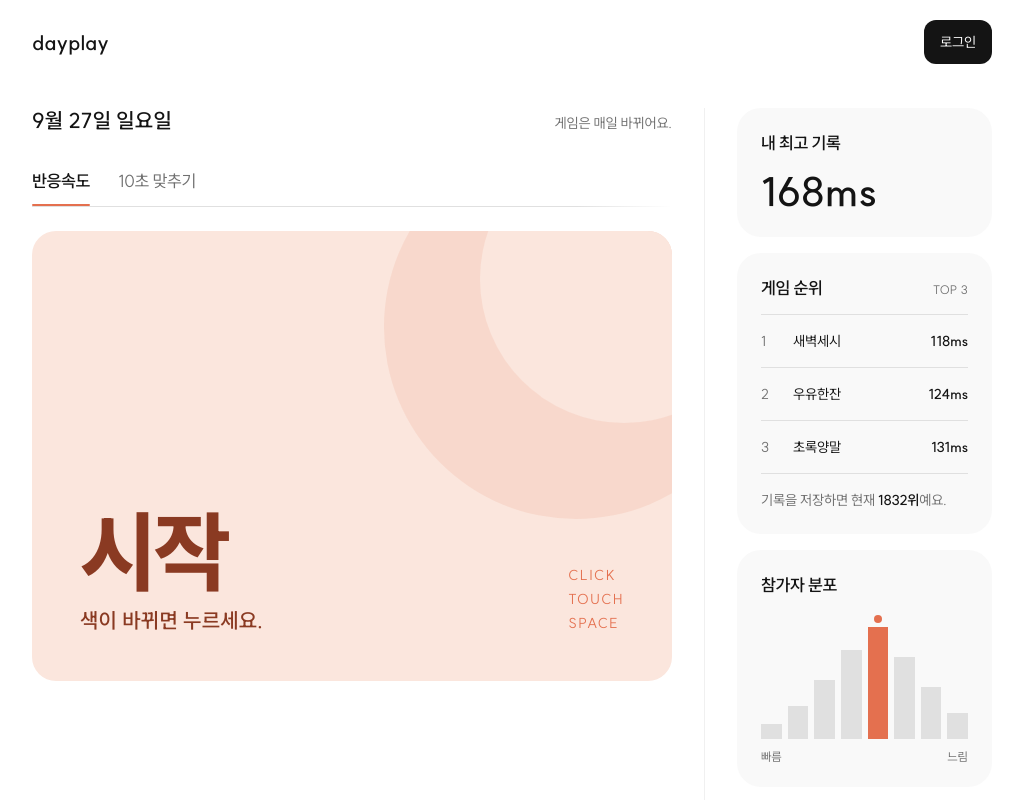
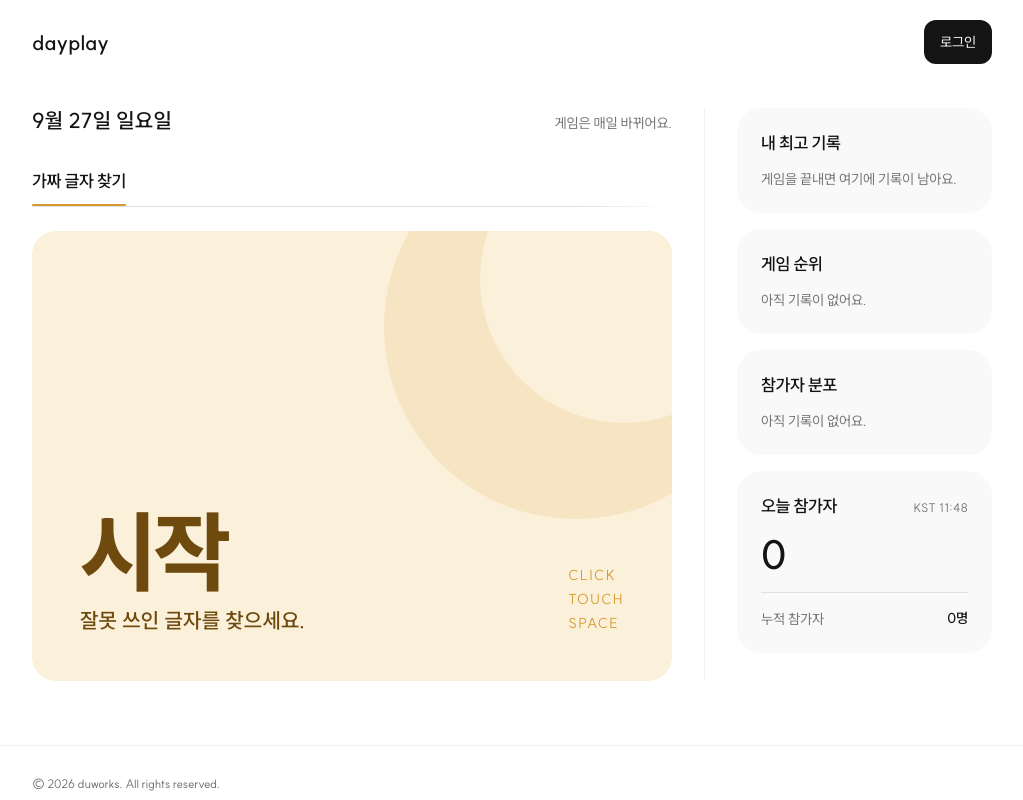
Before and after one commit to somedding6363/dayplay, a Next.js app: page / in a window 1280 px wide. Shown: the top 800 px of the page, without its empty margins (128-1151 px from the left). Built offline with nearby package versions, Linux system fonts and the light colour scheme.

Commit message:
feat(home): 일정으로 오늘의 게임 표시

```diff
--- /dev/null
+++ b/src/app/mock-game-meta.ts
@@ -0,0 +1,51 @@
+import type { GameColor } from "@/widgets/daily-game";
+
+interface MockGameMeta {
+  name: string;
+  instruction: string;
+  color: GameColor;
+}
+
+// 게임 정의(features/games)가 생기기 전까지 이름, 안내, 색을 대신한다. 새 게임의 안내와 색은 임시 값이다.
+export const mockGameMeta: Record<string, MockGameMeta> = {
+  "reaction-time": {
+    name: "반응속도",
+    instruction: "색이 바뀌면 누르세요.",
+    color: { color: "#E4704F", soft: "#FBE6DD", mid: "#F3C3B1", ink: "#8A3A22" },
+  },
+  "ten-seconds": {
+    name: "10초 맞추기",
+    instruction: "정확히 10초에 멈추세요.",
+    color: { color: "#4F7FD6", soft: "#E3ECFB", mid: "#B9CDF1", ink: "#22467A" },
+  },
+  "odd-color": {
+    name: "다른 색상 찾기",
+    instruction: "색이 다른 칸을 찾으세요.",
+    color: { color: "#8B6BD6", soft: "#ECE6FA", mid: "#CDBEF0", ink: "#45307A" },
+  },
+  "typing-sprint": {
+    name: "타이핑 스프린트",
+    instruction: "문장을 빠르고 정확하게 입력하세요.",
+    color: { color: "#2E9C94", soft: "#DDF2F0", mid: "#A6DAD5", ink: "#17544F" },
+  },
+  "fake-letter": {
+    name: "가짜 글자 찾기",
+    instruction: "잘못 쓰인 글자를 찾으세요.",
+    color: { color: "#D69A2E", soft: "#FBF0DA", mid: "#F0D39D", ink: "#6E4A0E" },
+  },
+  "stair-climb": {
+    name: "계단 오르기",
+    instruction: "방향을 바꿔 가며 계단을 오르세요.",
+    color: { color: "#3F9A6B", soft: "#DDF1E6", mid: "#A9D8BE", ink: "#1E5A3E" },
+  },
+  "coin-flip": {
+    name: "동전 앞뒤 맞추기",
+    instruction: "앞면일지 뒷면일지 고르세요.",
+    color: { color: "#D4537E", soft: "#FBE6EE", mid: "#F2BED1", ink: "#7A2444" },
+  },
+  racing: {
+    name: "레이싱",
+    instruction: "장애물을 피해 끝까지 달리세요.",
+    color: { color: "#D9483B", soft: "#FBE3E0", mid: "#F2B8B1", ink: "#7E2219" },
+  },
+};
--- a/src/app/mock-game-stats.ts
+++ b/src/app/mock-game-stats.ts
@@ -1,4 +1,6 @@
 import type { RankingEntry } from "@/widgets/game-stats";
+
+// 기록 저장과 집계가 생기기 전까지 화면 틀을 잡기 위한 mock 데이터다.
 
 interface MockGameStats {
   myBest?: string;
@@ -10,7 +12,13 @@ interface MockGameStats {
   participants: { count: number; totalCount: number; updatedAt: string };
 }
 
-// 기록 저장과 집계가 생기기 전까지 화면 틀을 잡기 위한 mock 데이터다.
+export const emptyGameStats: MockGameStats = {
+  ranking: [],
+  buckets: [],
+  rangeLabels: ["", ""],
+  participants: { count: 0, totalCount: 0, updatedAt: "11:48" },
+};
+
 export const mockGameStats: Record<string, MockGameStats> = {
   "reaction-time": {
     myBest: "168ms",
--- a/src/app/mock-today-games.ts
+++ /dev/null
@@ -1,21 +0,0 @@
-import type { TodayGame } from "@/widgets/daily-game";
-
-// 일정 로직이 생기기 전까지 화면 틀을 잡기 위한 mock 데이터다.
-export const mockTodayGames: TodayGame[] = [
-  {
-    gameId: "reaction-time",
-    kind: "week",
-    round: 12,
-    name: "반응속도",
-    instruction: "색이 바뀌면 누르세요.",
-    color: { color: "#E4704F", soft: "#FBE6DD", mid: "#F3C3B1", ink: "#8A3A22" },
-  },
-  {
-    gameId: "ten-seconds",
-    kind: "cycle",
-    round: 3,
-    name: "10초 맞추기",
-    instruction: "정확히 10초에 멈추세요.",
-    color: { color: "#4F7FD6", soft: "#E3ECFB", mid: "#B9CDF1", ink: "#22467A" },
-  },
-];
--- a/src/app/page.tsx
+++ b/src/app/page.tsx
@@ -1,21 +1,33 @@
 import { connection } from "next/server";
-import { formatKstDate } from "@/shared/lib";
+import { dailySchedule, getDailyGames } from "@/entities/daily-game";
+import { dateKeyToKstDate, formatKstDate, toKstDateKey } from "@/shared/lib";
 import { PageContainer } from "@/shared/ui/page-container";
-import { DailyGame } from "@/widgets/daily-game";
-import { SiteFooter } from "@/widgets/site-footer";
-import { SiteHeader } from "@/widgets/site-header";
+import { DailyGame, type TodayGame } from "@/widgets/daily-game";
 import {
   GameRanking,
   MyBest,
   ParticipantDistribution,
   TodayParticipants,
 } from "@/widgets/game-stats";
-import { mockTodayGames } from "./mock-today-games";
-import { mockGameStats } from "./mock-game-stats";
+import { SiteFooter } from "@/widgets/site-footer";
+import { SiteHeader } from "@/widgets/site-header";
+import { mockGameMeta } from "./mock-game-meta";
+import { emptyGameStats, mockGameStats } from "./mock-game-stats";
+
+// E2E처럼 날짜를 고정해야 할 때만 DAYPLAY_TODAY(YYYY-MM-DD)를 쓴다. 형식이 틀리면 무시한다.
+function todayKey() {
+  const fixed = process.env.DAYPLAY_TODAY;
+  return fixed && /^\d{4}-\d{2}-\d{2}$/.test(fixed) ? fixed : toKstDateKey(new Date());
+}
 
 export default async function Home() {
   await connection();
-  const today = formatKstDate(new Date());
+  const today = todayKey();
+
+  const games: TodayGame[] = getDailyGames(dailySchedule, today).flatMap(({ gameId }) => {
+    const meta = mockGameMeta[gameId];
+    return meta ? [{ gameId, ...meta }] : [];
+  });
 
   return (
     <>
@@ -23,14 +35,13 @@ export default async function Home() {
       <PageContainer className="flex-1 pt-6 pb-16">
         <main>
           <DailyGame
-            games={mockTodayGames}
-            date={today}
+            games={games}
+            date={formatKstDate(dateKeyToKstDate(today))}
             asides={Object.fromEntries(
-              mockTodayGames.map(({ gameId }) => {
-                const stats = mockGameStats[gameId];
+              games.map(({ gameId }) => {
+                const stats = mockGameStats[gameId] ?? emptyGameStats;
                 return [
                   gameId,
-                  stats ? (
                   <>
                     <MyBest best={stats.myBest} />
                     <GameRanking entries={stats.ranking} myRank={stats.myRank} />
@@ -40,8 +51,7 @@ export default async function Home() {
                       rangeLabels={stats.rangeLabels}
                     />
                     <TodayParticipants {...stats.participants} />
-                    </>
-                  ) : null,
+                  </>,
                 ];
               }),
             )}
--- a/src/widgets/daily-game/model/types.ts
+++ b/src/widgets/daily-game/model/types.ts
@@ -7,8 +7,6 @@ export interface GameColor {
 
 export interface TodayGame {
   gameId: string;
-  kind: "week" | "cycle";
-  round: number;
   name: string;
   instruction: string;
   color: GameColor;
```
Lines whose indentation alone changed are shown as unchanged.
